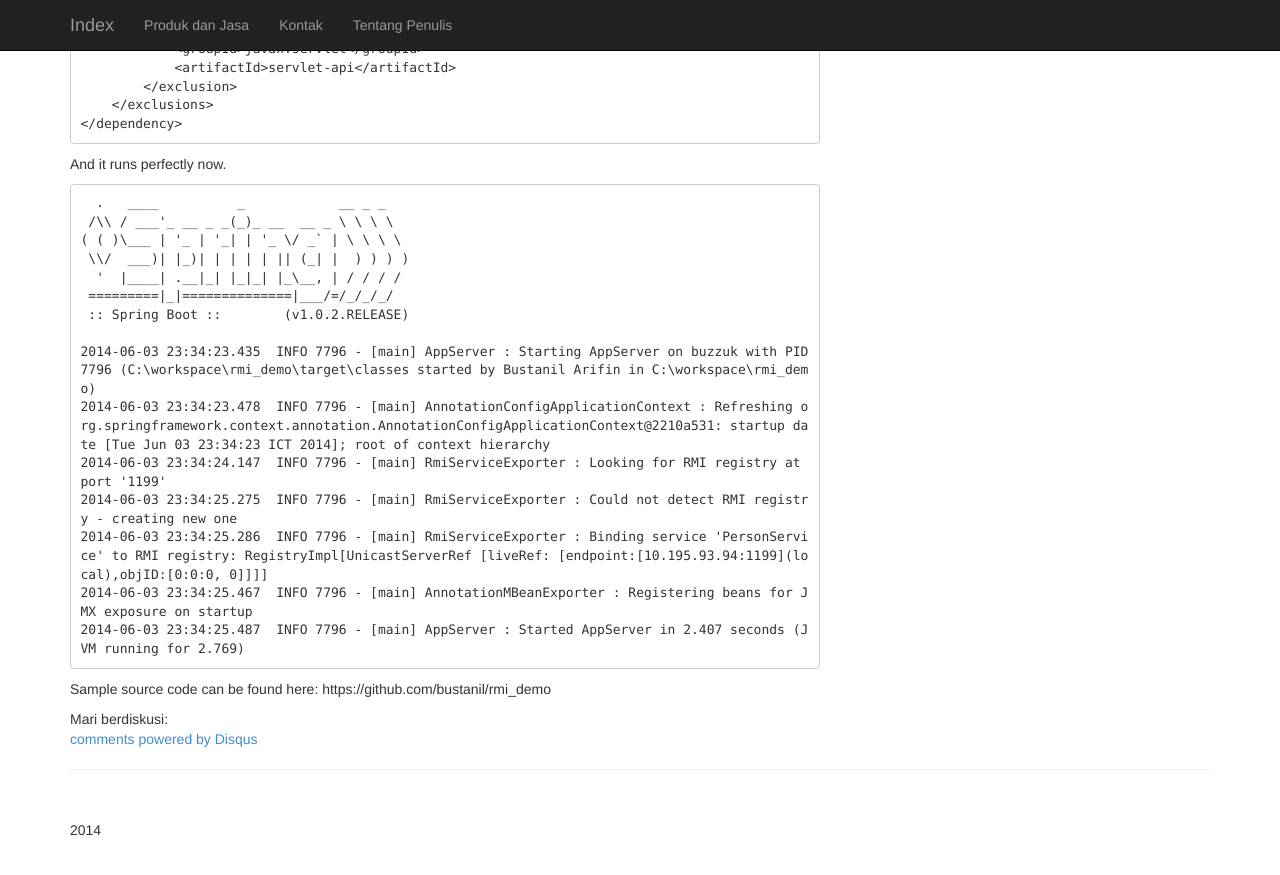
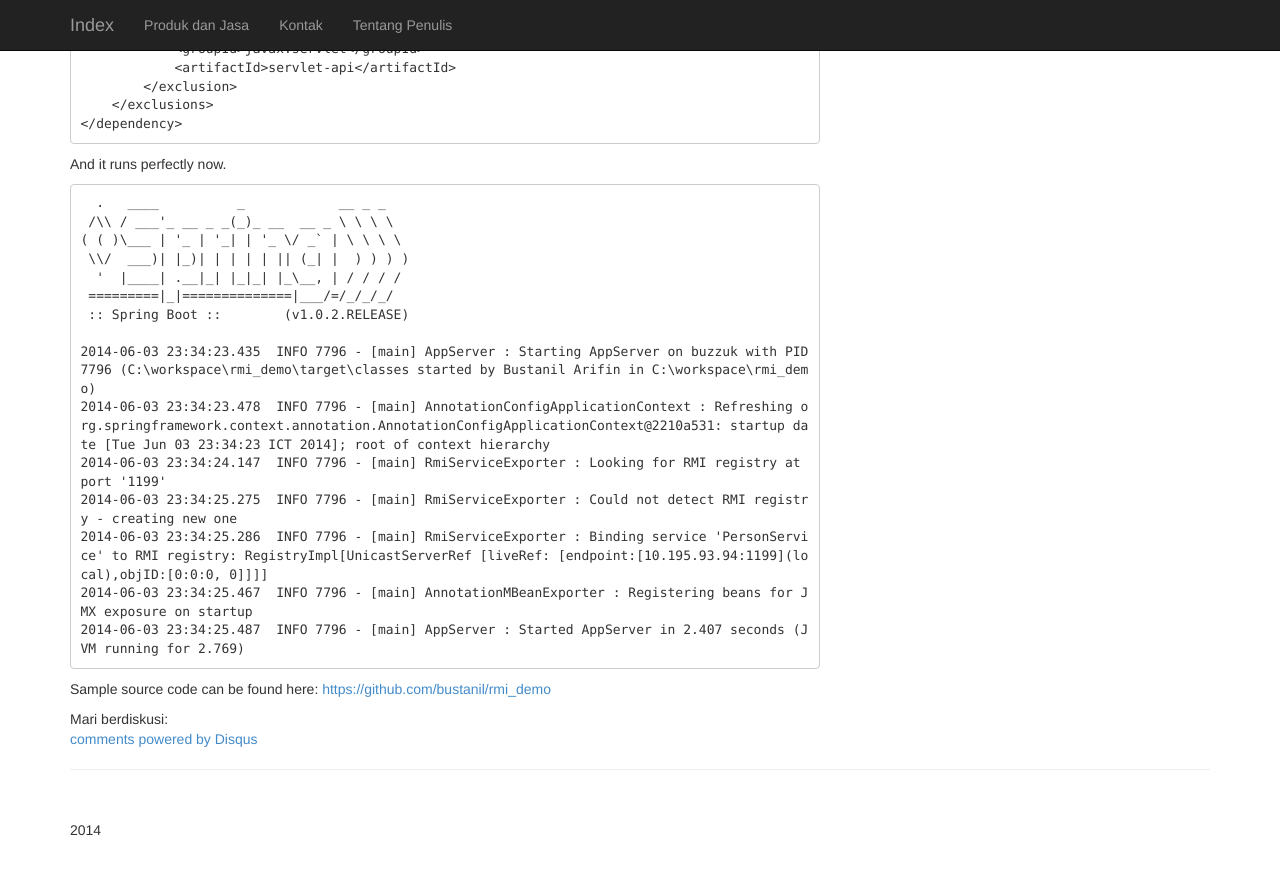
Before and after one commit to bustanil/bustanil.github.io, a Jekyll site: the page built from _posts/2014-06-03-spring-boot-solving-missing-embeddedservletcontainerfactory-bean.md, in a window 1280 px wide and 900 px high, scrolled down 1045 px. Shown: the top 875 px of the window. Built offline with Jekyll 4.4.1, drawn with Linux system fonts in a browser that asks for light colours; comment, search, counter and statistics services are not loaded; part of the change alters nothing that is shown.

```diff
--- a/_posts/2014-06-03-spring-boot-solving-missing-embeddedservletcontainerfactory-bean.md
+++ b/_posts/2014-06-03-spring-boot-solving-missing-embeddedservletcontainerfactory-bean.md
@@ -62,4 +62,4 @@ And it runs perfectly now.
 	2014-06-03 23:34:25.487  INFO 7796 - [main] AppServer : Started AppServer in 2.407 seconds (JVM running for 2.769)
 
 
-Sample source code can be found here: https://github.com/bustanil/rmi_demo
+Sample source code can be found here: [https://github.com/bustanil/rmi_demo](https://github.com/bustanil/rmi_demo)
```
